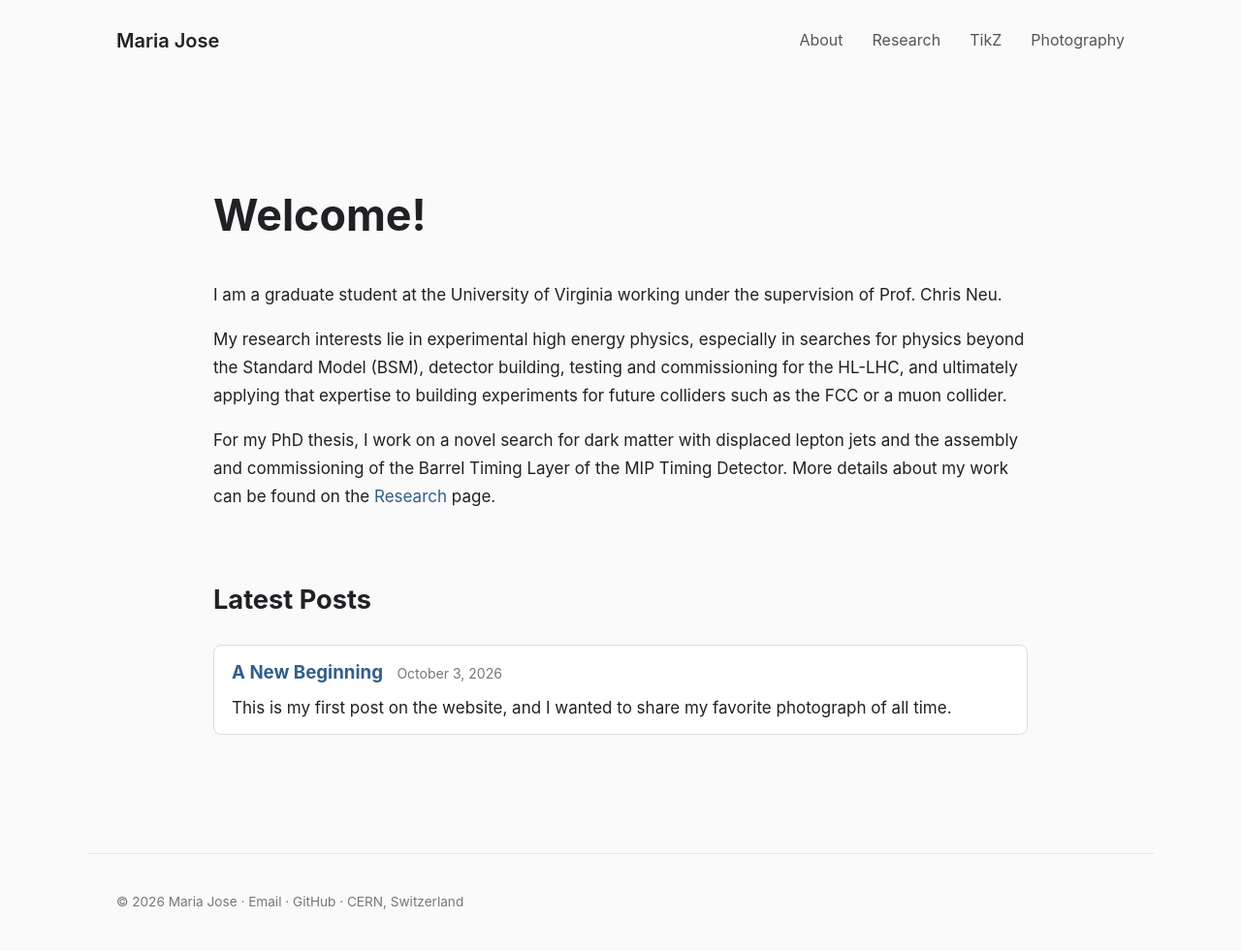
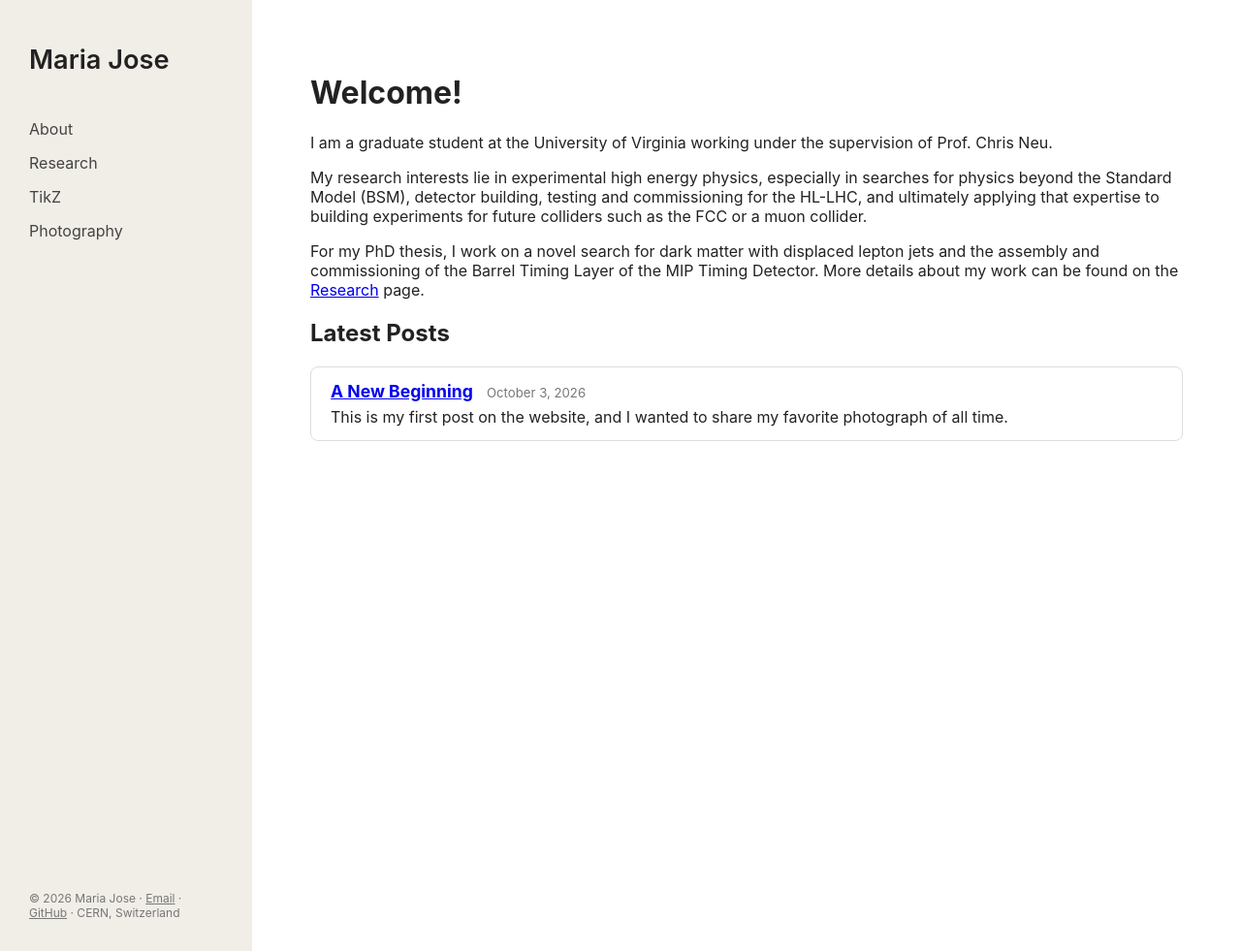
Before and after one commit to mariajose2398/mariajose2398.github.io, a Jekyll site: the page built from docs/index.md, in a window 1280 px wide and 981 px high. Shown: the whole window at 97% size. Built offline with Jekyll 4.4.1, drawn with Linux system fonts in a browser that asks for light colours.

Commit message:
added side bar style

```diff
--- a/docs/_layouts/default.html
+++ b/docs/_layouts/default.html
@@ -3,53 +3,53 @@
 <head>
     <meta charset="UTF-8">
     <meta name="viewport" content="width=device-width, initial-scale=1.0">
+
     <title>
         {{ page.title }} | {{ site.title }}
     </title>
+
     <link rel="stylesheet"
           href="{{ '/assets/css/style.css' | relative_url }}">
 </head>
+
 <body>
+
 <div class="site">
+
     <header>
+
+        <div class="site-title">
             <a href="{{ '/' | relative_url }}">
                 Maria Jose
             </a>
+        </div>
+
         <nav>
-            <a href="{{ '/aboutme/' | relative_url }}">
-                About
-            </a>
-            <a href="{{ '/research/' | relative_url }}">
-                Research
-            </a>
-            <a href="{{ '/tikz/' | relative_url }}">
-                TikZ
-            </a>
-            <a href="{{ '/photography/' | relative_url }}">
-                Photography
-            </a>
+            <a href="{{ '/aboutme/' | relative_url }}">About</a>
+            <a href="{{ '/research/' | relative_url }}">Research</a>
+            <a href="{{ '/tikz/' | relative_url }}">TikZ</a>
+            <a href="{{ '/photography/' | relative_url }}">Photography</a>
         </nav>
+
     </header>
+
     <main>
         {{ content }}
     </main>
+
     <footer>
-
         <p>
             © {{ site.time | date: "%Y" }} Maria Jose
             ·
-        <a href="mailto:maria.jose@cern.ch">
-            Email
-        </a>
+            <a href="mailto:maria.jose@cern.ch">Email</a>
             ·
-        <a href="https://github.com/mariajose2398">
-            GitHub
-        </a>
+            <a href="https://github.com/mariajose2398">GitHub</a>
             ·
             CERN, Switzerland
         </p>
+    </footer>
 
-</footer>
 </div>
+
 </body>
 </html>
--- a/docs/assets/css/style.css
+++ b/docs/assets/css/style.css
@@ -1,194 +1,100 @@
-* {
-    box-sizing: border-box;
-}
-
-html {
-    scroll-behavior: smooth;
+html,
+body {
+    margin: 0;
+    padding: 0;
 }
 
 body {
-    margin: 0;
-
-    font-family:
-        -apple-system,
-        BlinkMacSystemFont,
-        "Segoe UI",
-        Helvetica,
-        Arial,
-        sans-serif;
-
-    color: #202124;
-    background: #fafafa;
-
-    line-height: 1.7;
-    font-size: 17px;
+    font-family: -apple-system, BlinkMacSystemFont, "Segoe UI", sans-serif;
+    color: #222;
+    background: #ffffff;
 }
 
+.site {
+    min-height: 100vh;
+}
 
-/* =========================
-   Header
-   ========================= */
+/* Left sidebar */
 
 header {
-    max-width: 1100px;
+    position: fixed;
+    left: 0;
+    top: 0;
 
-    margin: 0 auto;
+    width: 260px;
+    height: 100vh;
 
-    padding: 25px 30px;
+    padding: 45px 30px;
+    box-sizing: border-box;
 
-    display: flex;
-
-    justify-content: space-between;
-
-    align-items: center;
+    background: #f1eee8;
 }
 
+/* Name */
 
-header > a {
-    color: #202124;
+.site-title {
+    margin-bottom: 45px;
+}
 
+.site-title a {
+    color: #222;
     text-decoration: none;
 
-    font-size: 1.25rem;
-
+    font-size: 1.7rem;
     font-weight: 600;
 }
 
+/* Navigation */
 
 nav {
     display: flex;
-
-    gap: 30px;
+    flex-direction: column;
+    gap: 15px;
 }
 
-
 nav a {
-    color: #555;
-
+    color: #444;
     text-decoration: none;
-
     font-size: 1rem;
 }
-
 
 nav a:hover {
     color: #000;
 }
 
 
-/* =========================
-   Main content
-   ========================= */
+/* Main content */
 
 main {
+    margin-left: 260px;
+    padding: 55px 60px;
     max-width: 900px;
-
-    margin: 0 auto;
-
-    padding: 70px 30px;
 }
 
 
-main h1 {
-    font-size: 2.8rem;
+/* Footer */
 
-    margin-bottom: 30px;
+footer {
+    position: fixed;
+    left: 0;
+    bottom: 0;
+
+    width: 220px;
+    padding: 20px 30px;
+    box-sizing: border-box;
+
+    font-size: 0.75rem;
+    color: #777;
 }
 
-
-main h2 {
-    margin-top: 70px;
-
-    font-size: 1.7rem;
-}
-
-
-main h3 {
-    margin-top: 35px;
-
-    font-size: 1.2rem;
-}
-
-
-main a {
-    color: #315f8c;
-
-    text-decoration: none;
-}
-
-
-main a:hover {
-    text-decoration: underline;
-}
-
-
-/* =========================
-   Footer
-   ========================= */
-
-footer {
-    max-width: 1100px;
-
-    margin: 40px auto 0;
-
-    padding: 25px 30px;
-
-    border-top: 1px solid #e5e5e5;
-
-    color: #777;
-
-    font-size: 0.85rem;
-}
 footer a {
-    color: #777;
-
-    text-decoration: none;
-}
-
-
-footer a:hover {
-    color: #000;
-
-    text-decoration: underline;
-}
-
-
-/* =========================
-   Mobile
-   ========================= */
-
-@media (max-width: 700px) {
-
-    header {
-        padding: 20px;
-    }
-
-
-    nav {
-        gap: 15px;
-    }
-
-
-    nav a {
-        font-size: 0.85rem;
-    }
-
-
-    main {
-        padding: 50px 20px;
-    }
-
-
-    main h1 {
-        font-size: 2.3rem;
-    }
-
+    color: inherit;
 }
 .post-box {
     border: 1px solid #ddd;
     border-radius: 8px;
-    padding: 12px 18px;
-    margin-bottom: 12px;
+    padding: 14px 20px;
+    margin-bottom: 14px;
     background: #fff;
 }
 
@@ -198,6 +104,7 @@ footer a:hover {
 }
 
 .post-box h3 a {
+    color: #2674a8
     text-decoration: none;
 }
 
```
Lines whose indentation alone changed are shown as unchanged.
